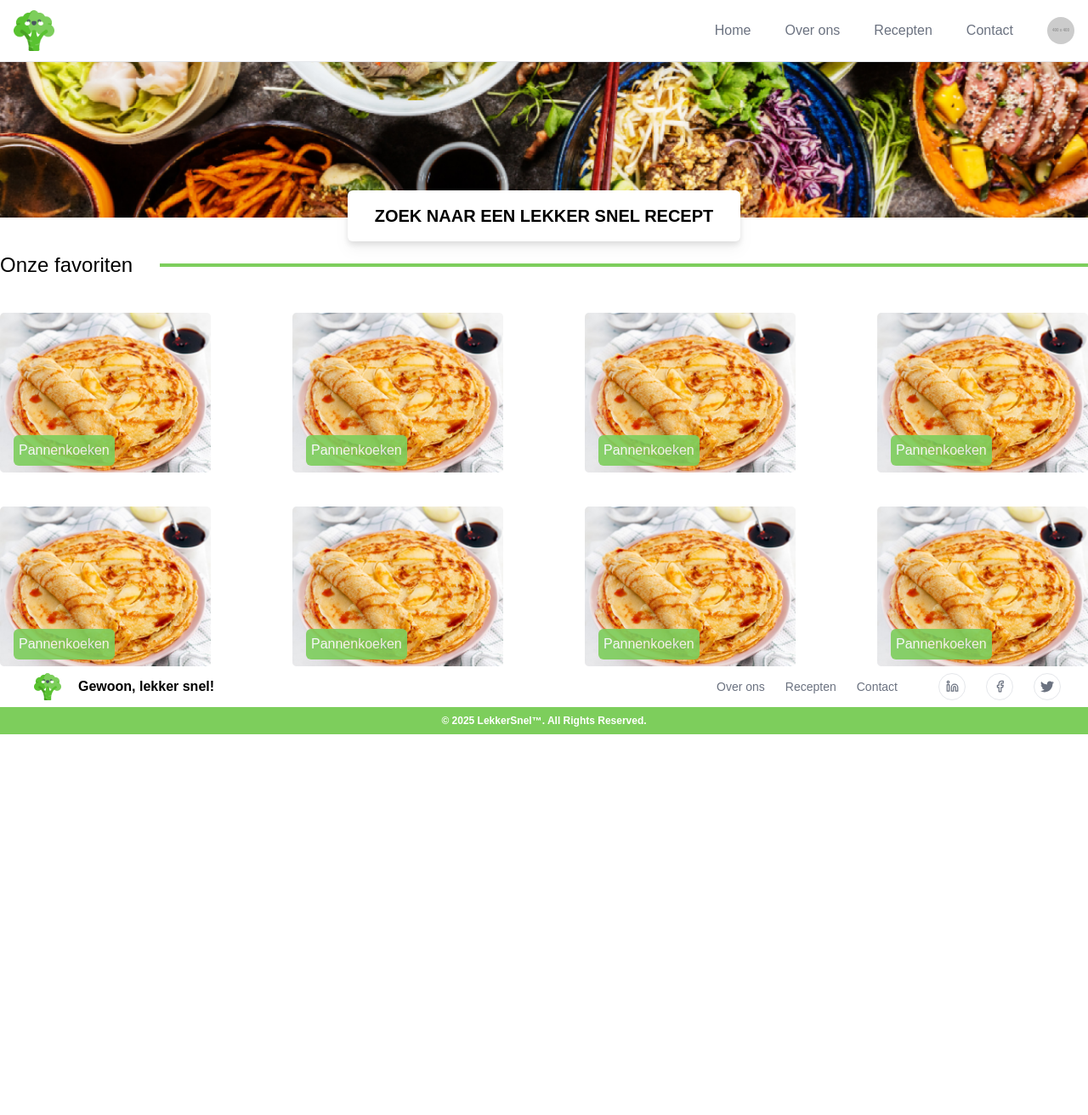
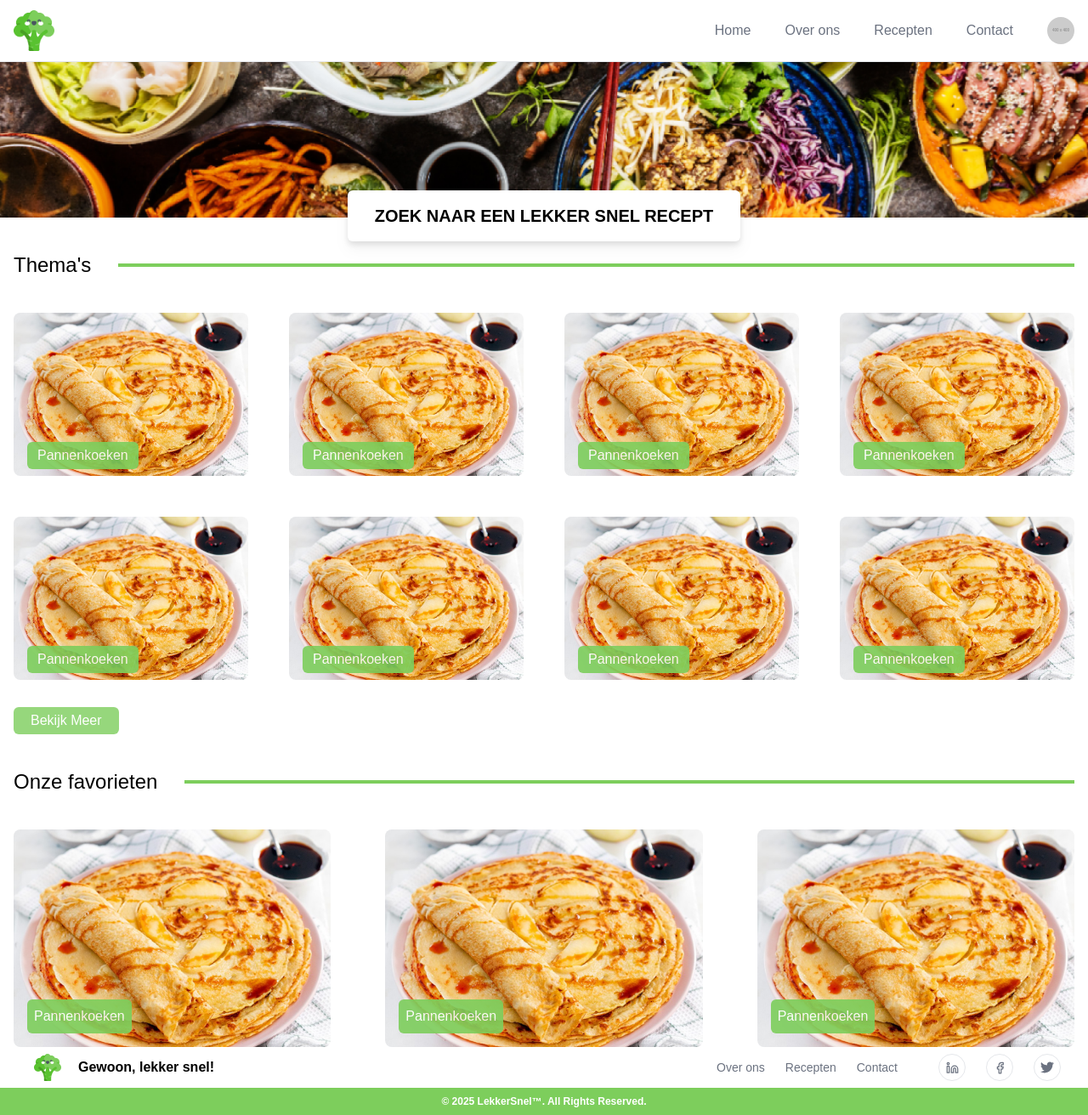
Before and after one commit to Basdasawesome/lekkersnel.nl, a PHP site: page / in a window 1280 px wide. Shown: the whole page at 85% size. Before the commit the page ends 864 px from the top, so only its background shows below. Run offline with PHP 8.4, Linux system fonts and the light colour scheme; grey boxes labelled with a size stand in for pictures from a placeholder-image service; style sheets or scripts are compiled from the project's sources; some libraries are stand-ins or nearby versions.

Commit message:
added medium cards and fixed small cards

```diff
--- /dev/null
+++ b/template/components/card_medium.php
@@ -0,0 +1,23 @@
+<div class="max-w-7xl mx-auto px-4">
+    <div class="w-full my-10">
+        <h1 class="w-full text-2xl flex items-center gap-2">
+            Onze favorieten
+            <span class="flex-1 ml-6 border-2 border-primary"></span>
+        </h1>
+    </div>
+
+    <div class="grid grid-cols-1 sm:grid-cols-2 md:grid-cols-3 gap-8 sm:gap-12 md:gap-16 mt-10">
+        <div class="w-full relative">
+            <img class="w-full object-cover h-64 min-h-[256px] rounded-lg" src="/img/image.png" alt="Pannenkoeken">
+            <h2 class="absolute bottom-4 left-4 text-white bg-primary p-2 rounded-md opacity-90 text-sm sm:text-base">Pannenkoeken</h2>
+        </div>
+        <div class="w-full relative">
+            <img class="w-full object-cover h-64 min-h-[256px] rounded-lg" src="/img/image.png" alt="Pannenkoeken">
+            <h2 class="absolute bottom-4 left-4 text-white bg-primary p-2 rounded-md opacity-90 text-sm sm:text-base">Pannenkoeken</h2>
+        </div>
+        <div class="w-full relative">
+            <img class="w-full object-cover h-64 min-h-[256px] rounded-lg" src="/img/image.png" alt="Pannenkoeken">
+            <h2 class="absolute bottom-4 left-4 text-white bg-primary p-2 rounded-md opacity-90 text-sm sm:text-base">Pannenkoeken</h2>
+        </div>
+    </div>
+</div>
--- /dev/null
+++ b/template/components/card_small.php
@@ -0,0 +1,49 @@
+<div class="max-w-7xl mx-auto px-4">
+    <div class="w-full my-10">
+        <h1 class="w-full text-2xl flex items-center gap-2">
+            Thema's
+            <span class="flex-1 ml-6 border-2 border-primary"></span>
+        </h1>
+    </div>
+
+    <div class="grid grid-cols-1 sm:grid-cols-2 md:grid-cols-4 gap-12 mt-10">
+        <div class="w-full relative">
+            <img class="w-full object-cover h-48 min-h-[192px] rounded-lg" src="/img/image.png" alt="Pannenkoeken">
+            <h2 class="absolute bottom-2 left-4 text-white bg-primary px-3 py-1 rounded-md opacity-90">Pannenkoeken</h2>
+        </div>
+        <div class="w-full relative">
+            <img class="w-full object-cover h-48 min-h-[192px] rounded-lg" src="/img/image.png" alt="Pannenkoeken">
+            <h2 class="absolute bottom-2 left-4 text-white bg-primary px-3 py-1 rounded-md opacity-90">Pannenkoeken</h2>
+        </div>
+        <div class="w-full relative">
+            <img class="w-full object-cover h-48 min-h-[192px] rounded-lg" src="/img/image.png" alt="Pannenkoeken">
+            <h2 class="absolute bottom-2 left-4 text-white bg-primary px-3 py-1 rounded-md opacity-90">Pannenkoeken</h2>
+        </div>
+        <div class="w-full relative">
+            <img class="w-full object-cover h-48 min-h-[192px] rounded-lg" src="/img/image.png" alt="Pannenkoeken">
+            <h2 class="absolute bottom-2 left-4 text-white bg-primary px-3 py-1 rounded-md opacity-90">Pannenkoeken</h2>
+        </div>
+        <div class="w-full relative">
+            <img class="w-full object-cover h-48 min-h-[192px] rounded-lg" src="/img/image.png" alt="Pannenkoeken">
+            <h2 class="absolute bottom-2 left-4 text-white bg-primary px-3 py-1 rounded-md opacity-90">Pannenkoeken</h2>
+        </div>
+        <div class="w-full relative">
+            <img class="w-full object-cover h-48 min-h-[192px] rounded-lg" src="/img/image.png" alt="Pannenkoeken">
+            <h2 class="absolute bottom-2 left-4 text-white bg-primary px-3 py-1 rounded-md opacity-90">Pannenkoeken</h2>
+        </div>
+        <div class="w-full relative">
+            <img class="w-full object-cover h-48 min-h-[192px] rounded-lg" src="/img/image.png" alt="Pannenkoeken">
+            <h2 class="absolute bottom-2 left-4 text-white bg-primary px-3 py-1 rounded-md opacity-90">Pannenkoeken</h2>
+        </div>
+        <div class="w-full relative">
+            <img class="w-full object-cover h-48 min-h-[192px] rounded-lg" src="/img/image.png" alt="Pannenkoeken">
+            <h2 class="absolute bottom-2 left-4 text-white bg-primary px-3 py-1 rounded-md opacity-90">Pannenkoeken</h2>
+        </div>
+    </div>
+
+    <div class="mt-8">
+        <button class="bg-primary opacity-80 text-white px-5 py-1 rounded-md text-base font-medium">
+            Bekijk Meer
+        </button>
+    </div>
+</div>
--- a/template/components/card_small.view.php
+++ /dev/null
@@ -1,44 +0,0 @@
-<div class="max-w-7xl mx-auto ">
-    <div class="w-full my-10">
-        <h1 class="w-full text-2xl flex items-center gap-2">
-            Onze favoriten
-            <span class="flex-1 ml-6 border-2 border-primary"></span>
-        </h1>
-    </div>
-    <div class="grid grid-cols-4 gap-24 mt-10">
-        <div class="w-full relative">
-            <img class="w-full object-contain" src="/img/image.png" alt="Sunset in the mountains">
-            <h2 class="absolute bottom-2 left-4 text-text bg-primary p-1.5 rounded-md opacity-90">Pannenkoeken</h2>
-        </div>
-        <div class="w-full relative">
-            <img class="w-full object-contain" src="/img/image.png" alt="Sunset in the mountains">
-            <h2 class="absolute bottom-2 left-4 text-text bg-primary p-1.5 rounded-md opacity-90">Pannenkoeken</h2>
-        </div>
-        <div class="w-full relative">
-            <img class="w-full object-contain" src="/img/image.png" alt="Sunset in the mountains">
-            <h2 class="absolute bottom-2 left-4 text-text bg-primary p-1.5 rounded-md opacity-90">Pannenkoeken</h2>
-        </div>
-        <div class="w-full relative">
-            <img class="w-full object-contain" src="/img/image.png" alt="Sunset in the mountains">
-            <h2 class="absolute bottom-2 left-4 text-text bg-primary p-1.5 rounded-md opacity-90">Pannenkoeken</h2>
-        </div>
-    </div>
-    <div class="grid grid-cols-4 gap-24 mt-10">
-        <div class="w-full relative">
-            <img class="w-full object-contain" src="/img/image.png" alt="Sunset in the mountains">
-            <h2 class="absolute bottom-2 left-4 text-text bg-primary p-1.5 rounded-md opacity-90">Pannenkoeken</h2>
-        </div>
-        <div class="w-full relative">
-            <img class="w-full object-contain" src="/img/image.png" alt="Sunset in the mountains">
-            <h2 class="absolute bottom-2 left-4 text-text bg-primary p-1.5 rounded-md opacity-90">Pannenkoeken</h2>
-        </div>
-        <div class="w-full relative">
-            <img class="w-full object-contain" src="/img/image.png" alt="Sunset in the mountains">
-            <h2 class="absolute bottom-2 left-4 text-text bg-primary p-1.5 rounded-md opacity-90">Pannenkoeken</h2>
-        </div>
-        <div class="w-full relative">
-            <img class="w-full object-contain" src="/img/image.png" alt="Sunset in the mountains">
-            <h2 class="absolute bottom-2 left-4 text-text bg-primary p-1.5 rounded-md opacity-90">Pannenkoeken</h2>
-        </div>
-    </div>
-</div>
--- a/template/views/home.view.php
+++ b/template/views/home.view.php
@@ -8,7 +8,8 @@ include_once '../template/components/header.view.php';
     <?php include_once '../template/components/navbar.php'; ?>
     <div>
     <?php include_once '../template/components/hero.php'; ?>
-    <?php include_once '../template/components/card_small.view.php'; ?>
+    <?php include_once '../template/components/card_small.php'; ?>
+    <?php include_once '../template/components/card_medium.php'; ?>
     </div>
     <?php include_once '../template/components/footer.php'; ?>
 </body>
```
